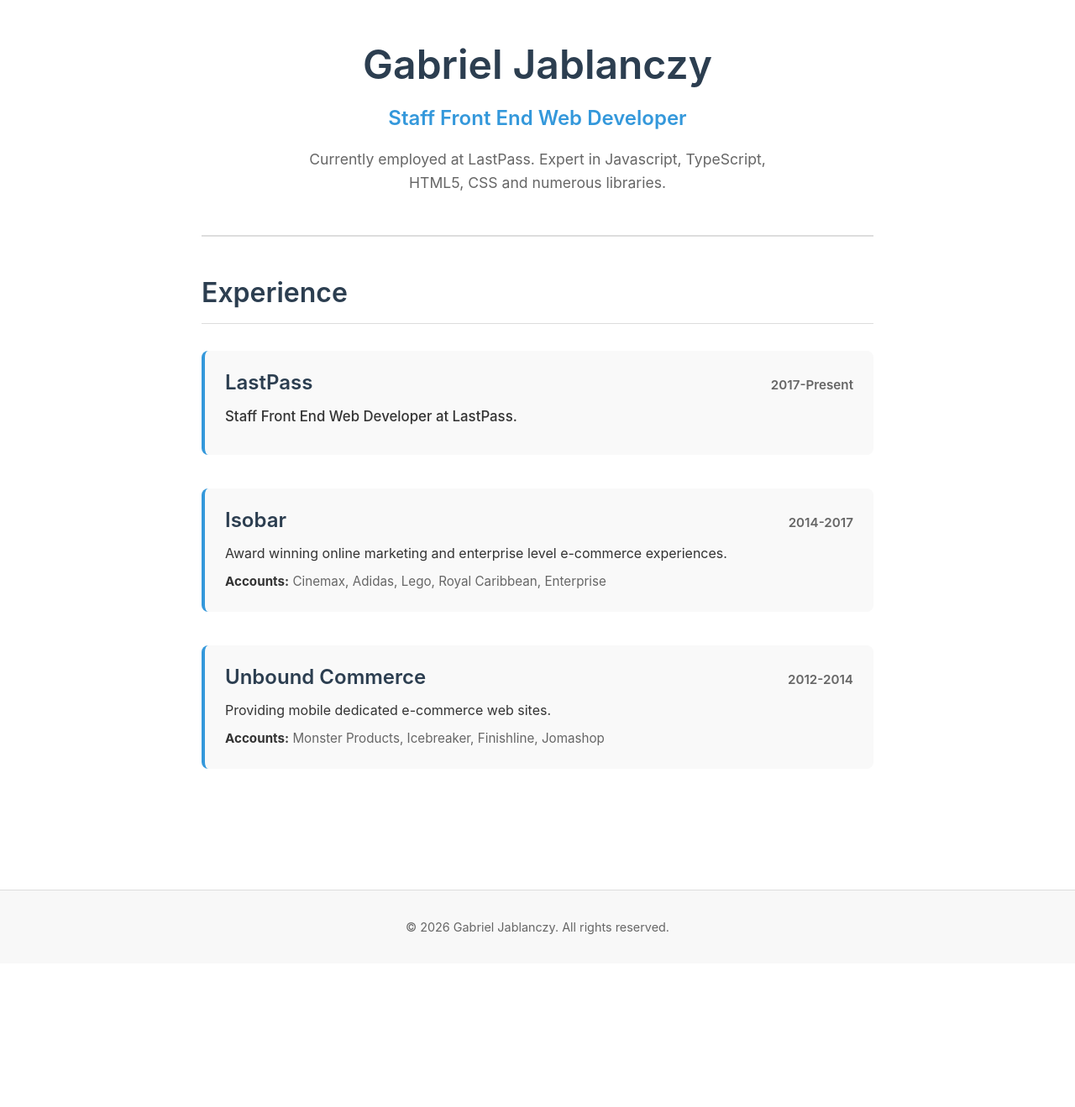
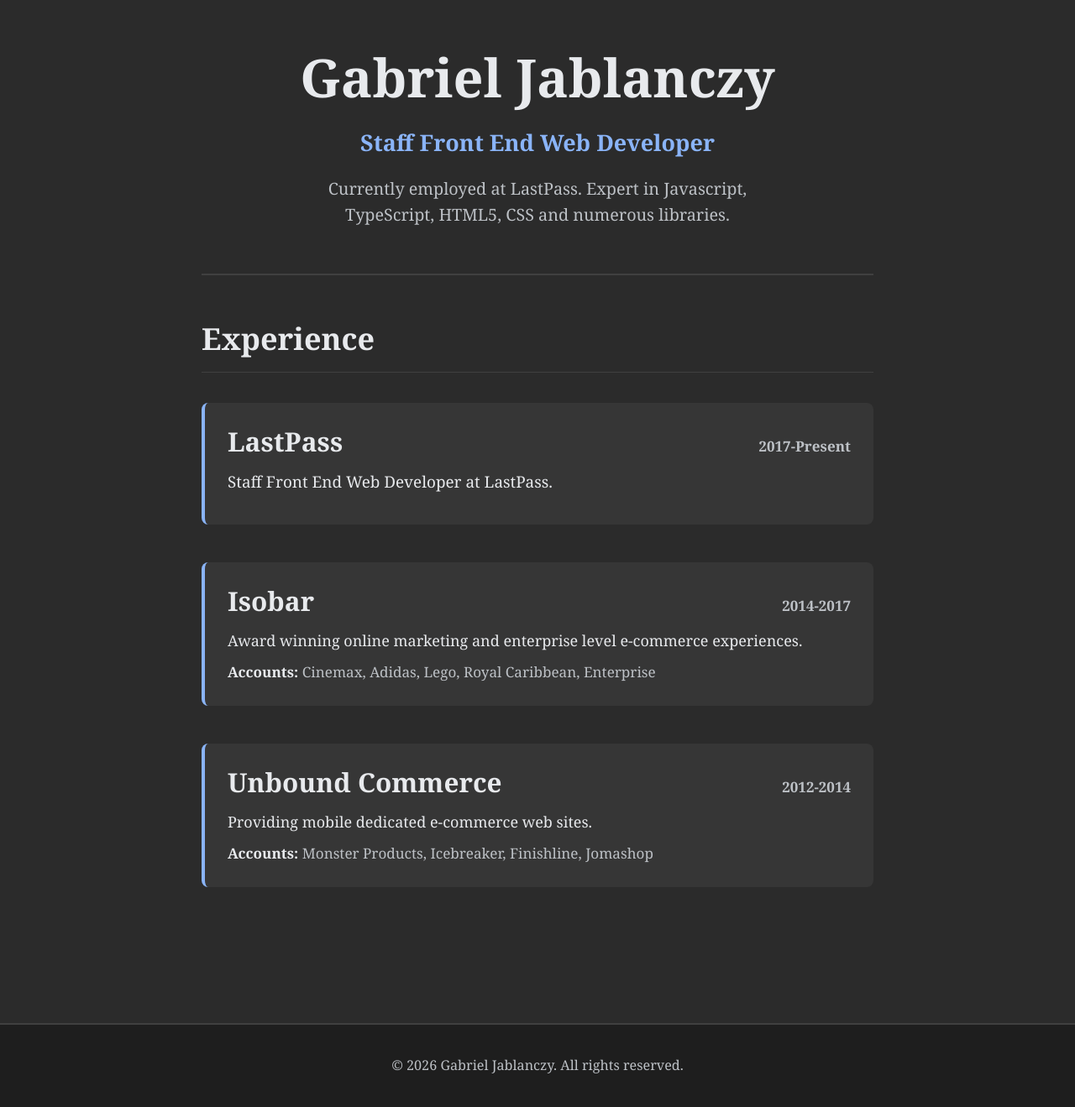
Before and after one commit to gabriel3000/gabriel3000.github.io, a Jekyll site: the page built from index.md, in a window 1280 px wide. Shown: the whole page at 84% size. Built offline with Jekyll 4.4.1, drawn with Linux system fonts in a browser that asks for light colours; before the commit the page ends 1148 px from its top, so only the background shows below that.

Commit message:
style updates

```diff
--- a/_config.yml
+++ b/_config.yml
@@ -28,6 +28,10 @@
 markdown: kramdown
 plugins:
   - jekyll-feed
+
+# Sass settings
+sass:
+  quiet_deps: true
 # Exclude from processing.
 # The following items will not be processed, by default. Create a custom list
 # to override the default setting.
--- a/_sass/_base.scss
+++ b/_sass/_base.scss
@@ -19,20 +19,38 @@
 }
 
 // Typography
-h1, h2, h3, h4, h5, h6 {
+h1,
+h2,
+h3,
+h4,
+h5,
+h6 {
   margin-top: $spacing-unit * 1.5;
   margin-bottom: $spacing-unit;
-  font-weight: 600;
+  font-weight: 700;
   line-height: 1.2;
   color: $primary-color;
+  font-family: $font-family-base;
 }
 
-h1 { font-size: 2.5rem; }
-h2 { font-size: 2rem; }
-h3 { font-size: 1.75rem; }
-h4 { font-size: 1.5rem; }
-h5 { font-size: 1.25rem; }
-h6 { font-size: 1rem; }
+h1 {
+  font-size: 2.5rem;
+}
+h2 {
+  font-size: 2rem;
+}
+h3 {
+  font-size: 1.75rem;
+}
+h4 {
+  font-size: 1.5rem;
+}
+h5 {
+  font-size: 1.25rem;
+}
+h6 {
+  font-size: 1rem;
+}
 
 p {
   margin-bottom: $spacing-unit;
@@ -49,7 +67,8 @@
   }
 }
 
-ul, ol {
+ul,
+ol {
   margin-left: $spacing-unit * 1.5;
   margin-bottom: $spacing-unit;
 }
@@ -57,13 +76,14 @@
 code {
   font-family: $font-family-mono;
   font-size: 0.9em;
-  background-color: #f5f5f5;
+  background-color: $background-dark;
+  color: #f8f8f2;
   padding: 0.2em 0.4em;
   border-radius: 3px;
 }
 
 pre {
-  background-color: #f5f5f5;
+  background-color: $background-dark;
   padding: $spacing-unit;
   border-radius: 5px;
   overflow-x: auto;
--- a/_sass/_components.scss
+++ b/_sass/_components.scss
@@ -71,7 +71,7 @@
     .post-tags {
       .tag {
         display: inline-block;
-        background-color: #f0f0f0;
+        background-color: rgba(255, 255, 255, 0.1);
         padding: 0.25rem 0.5rem;
         border-radius: 3px;
         font-size: 0.85rem;
@@ -80,7 +80,7 @@
 
         &:hover {
           background-color: $secondary-color;
-          color: #fff;
+          color: $background-color;
           text-decoration: none;
         }
       }
--- a/_sass/_home.scss
+++ b/_sass/_home.scss
@@ -13,10 +13,12 @@
   border-bottom: 2px solid $border-color;
 
   h1 {
-    font-size: 3rem;
+    font-size: 3.5rem;
     margin-top: 0;
     margin-bottom: $spacing-unit;
     color: $primary-color;
+    font-family: $font-family-base;
+    font-weight: 700;
   }
 
   .tagline {
@@ -24,6 +26,7 @@
     color: $secondary-color;
     font-weight: 600;
     margin-bottom: $spacing-unit;
+    font-family: $font-family-base;
   }
 
   .intro {
@@ -50,14 +53,15 @@
 .job {
   margin-bottom: $spacing-unit * 2.5;
   padding: $spacing-unit * 1.5;
-  background-color: #f9f9f9;
+  background-color: rgba(255, 255, 255, 0.05);
   border-radius: 8px;
   border-left: 4px solid $secondary-color;
   transition: transform 0.2s ease, box-shadow 0.2s ease;
 
   &:hover {
     transform: translateX(4px);
-    box-shadow: 0 2px 8px rgba(0, 0, 0, 0.1);
+    box-shadow: 0 4px 12px rgba(0, 0, 0, 0.3);
+    background-color: rgba(255, 255, 255, 0.08);
   }
 
   .job-header {
@@ -70,8 +74,10 @@
 
     h3 {
       margin: 0;
-      font-size: 1.5rem;
+      font-size: 1.75rem;
       color: $primary-color;
+      font-family: $font-family-base;
+      font-weight: 700;
     }
 
     .job-period {
--- a/_sass/_layout.scss
+++ b/_sass/_layout.scss
@@ -14,28 +14,30 @@
 
 // Header
 .site-header {
-  background-color: $primary-color;
+  background-color: $background-dark;
   color: #fff;
   padding: $spacing-unit * 2 0;
   margin-bottom: $spacing-unit * 2;
+  border-bottom: 2px solid $border-color;
 
   .site-title {
     margin: 0 0 $spacing-unit 0;
-    font-size: 2rem;
+    font-size: 2.5rem;
+    font-family: $font-family-base;
+    font-weight: 700;
 
     a {
       color: #fff;
       text-decoration: none;
 
       &:hover {
-        color: #fff;
-        opacity: 0.8;
+        color: $link-hover;
       }
     }
   }
 
   .site-description {
-    color: rgba(255, 255, 255, 0.8);
+    color: $text-light;
     margin-bottom: $spacing-unit;
   }
 }
@@ -62,10 +64,10 @@
 
 // Footer
 .site-footer {
-  background-color: #f8f8f8;
+  background-color: $background-dark;
   padding: $spacing-unit * 2 0;
   margin-top: $spacing-unit * 3;
-  border-top: 1px solid $border-color;
+  border-top: 2px solid $border-color;
   color: $text-light;
   font-size: 0.9rem;
 
--- a/_sass/_variables.scss
+++ b/_sass/_variables.scss
@@ -1,17 +1,19 @@
-// Colors
-$primary-color: #2c3e50;
-$secondary-color: #3498db;
-$text-color: #333;
-$text-light: #666;
-$background-color: #fff;
-$border-color: #ddd;
-$link-color: #3498db;
-$link-hover: #2980b9;
+// Colors - Dark Theme
+$primary-color: #e8eaed;
+$secondary-color: #8ab4f8;
+$text-color: #e8eaed;
+$text-light: #bdc1c6;
+$background-color: #2b2b2b;
+$background-dark: #1e1e1e;
+$border-color: #404040;
+$link-color: #8ab4f8;
+$link-hover: #aecbfa;
 
 // Typography
-$font-family-base: -apple-system, BlinkMacSystemFont, "Segoe UI", Roboto, "Helvetica Neue", Arial, sans-serif;
+$font-family-base: Georgia, "Times New Roman", serif;
+$font-family-heading: Georgia, "Times New Roman", serif;
 $font-family-mono: "Monaco", "Courier New", monospace;
-$font-size-base: 16px;
+$font-size-base: 18px;
 $line-height-base: 1.6;
 
 // Spacing
```
Also changed, not shown: 1 other file.
